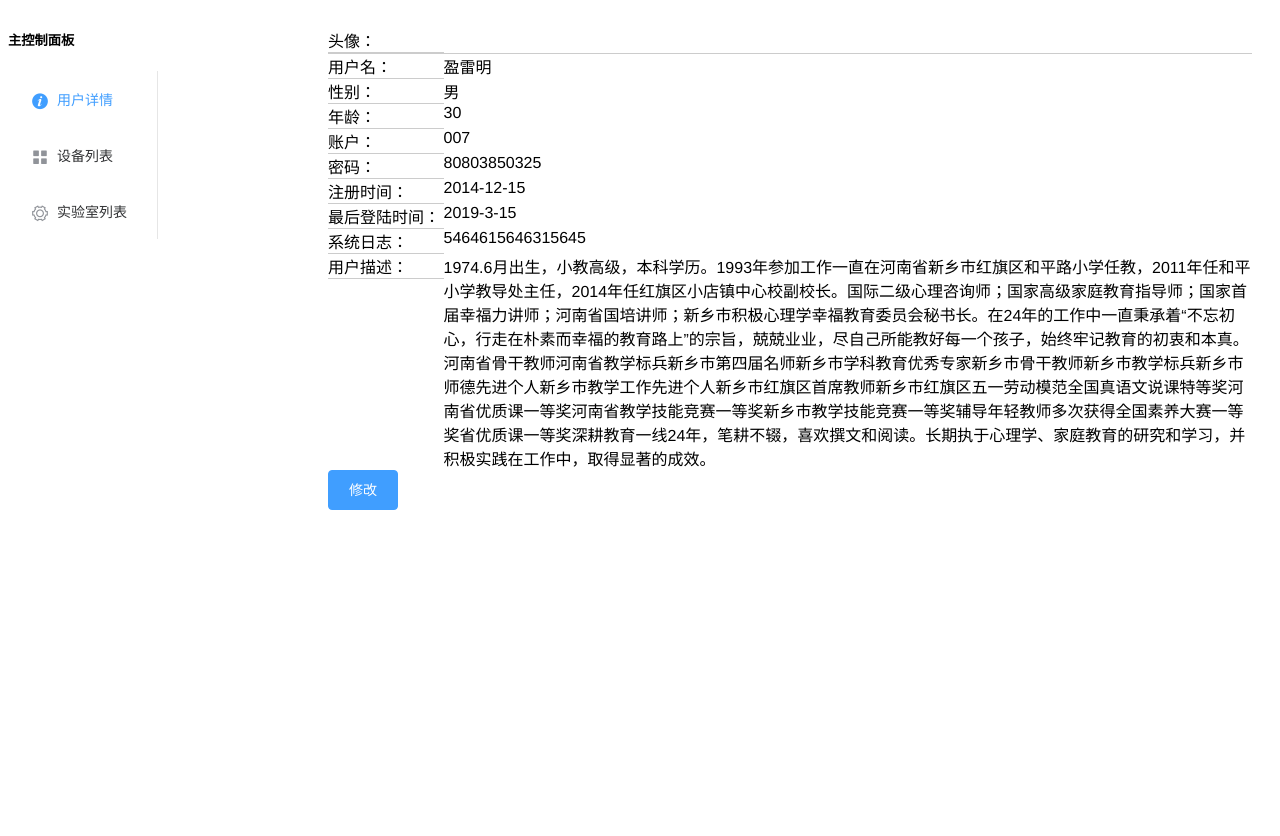
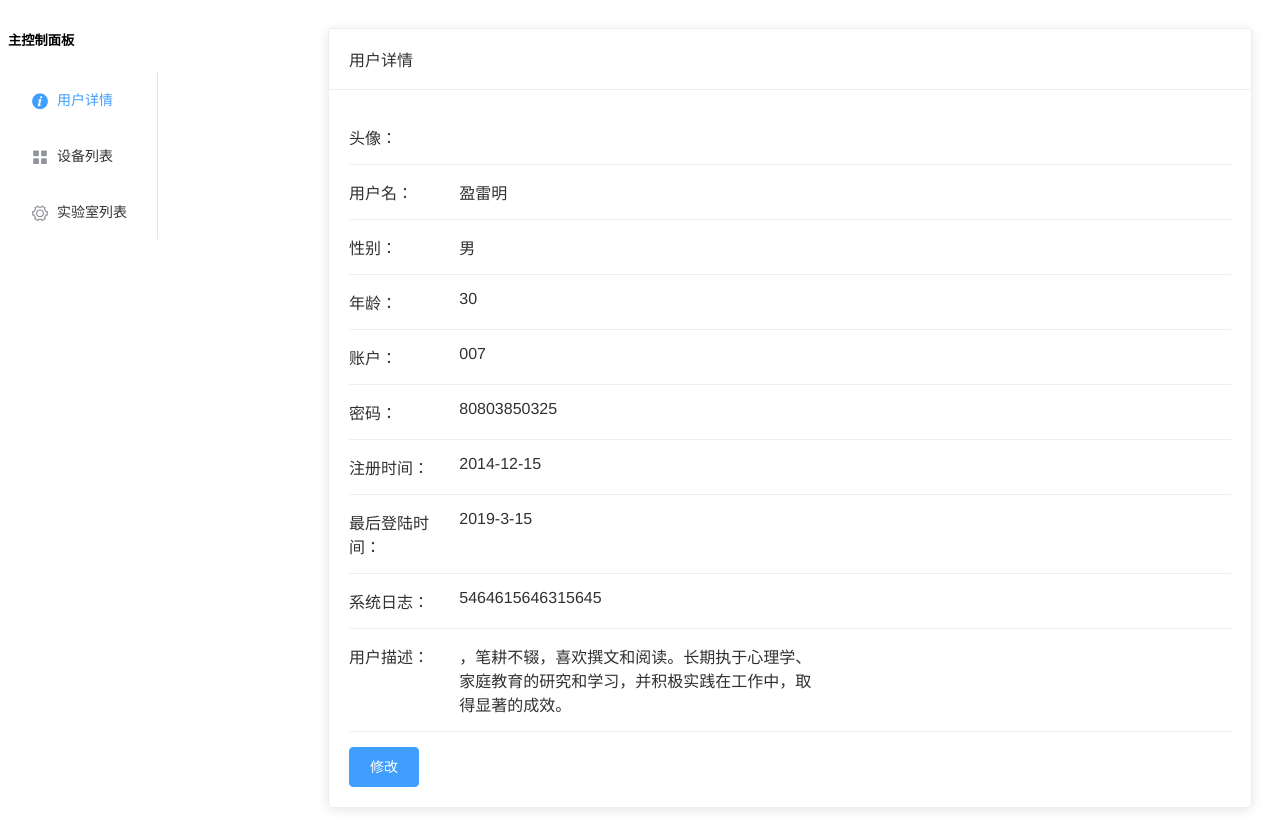
Before and after one commit to yingleiming/Laboratory-Control-System, a Vue app in the folder lcs/: page / in a window 1280 px wide. Both pictures are taken after a click on the button "登 录". Before the commit the page ends 800 px from the top, so only its background shows below. Built offline with nearby package versions, Linux system fonts and the light colour scheme.

Commit message:
用户详情组件开发

```diff
--- a/lcs/src/components/UserInfo.vue
+++ b/lcs/src/components/UserInfo.vue
@@ -1,64 +1,79 @@
 <template>
     <div id="userInfo">
-      <el-row>
+      <el-card class="box-card">
+        <div slot="header" class="clearfix">
+          <span>用户详情</span>
+        </div>
+        <el-row class="box">
           <el-col :span="3">头像：</el-col>
-        <el-col :span="21">
+          <el-col :span="10">
             <img src="" alt="">
           </el-col>
         </el-row>
-      <el-row>
+        <el-row class="box">
           <el-col :span="3">用户名：</el-col>
-        <el-col :span="21">盈雷明</el-col>
+          <el-col :span="10">盈雷明</el-col>
         </el-row>
-      <el-row>
+        <el-row class="box">
           <el-col :span="3">性别：</el-col>
-        <el-col :span="21">男</el-col>
+          <el-col :span="10">男</el-col>
         </el-row>
-      <el-row>
+        <el-row class="box">
           <el-col :span="3">年龄：</el-col>
-        <el-col :span="21">30</el-col>
+          <el-col :span="10">30</el-col>
         </el-row>
-      <el-row>
+        <el-row class="box">
           <el-col :span="3">账户：</el-col>
-        <el-col :span="21">007</el-col>
+          <el-col :span="10">007</el-col>
         </el-row>
-      <el-row>
+        <el-row class="box">
           <el-col :span="3">密码：</el-col>
-        <el-col :span="21">80803850325</el-col>
+          <el-col :span="10">80803850325</el-col>
         </el-row>
-      <el-row>
+        <el-row class="box">
           <el-col :span="3">注册时间：</el-col>
-        <el-col :span="21">2014-12-15</el-col>
+          <el-col :span="10">2014-12-15</el-col>
         </el-row>
-      <el-row>
+        <el-row class="box">
           <el-col :span="3">最后登陆时间：</el-col>
-        <el-col :span="21">2019-3-15</el-col>
+          <el-col :span="10">2019-3-15</el-col>
         </el-row>
-      <el-row>
+        <el-row class="box">
           <el-col :span="3">系统日志：</el-col>
-        <el-col :span="21">5464615646315645</el-col>
+          <el-col :span="10">5464615646315645</el-col>
         </el-row>
-      <el-row>
+        <el-row class="box">
           <el-col :span="3">用户描述：</el-col>
-        <el-col :span="21">1974.6月出生，小教高级，本科学历。1993年参加工作一直在河南省新乡市红旗区和平路小学任教，2011年任和平小学教导处主任，2014年任红旗区小店镇中心校副校长。国际二级心理咨询师；国家高级家庭教育指导师；国家首届幸福力讲师；河南省国培讲师；新乡市积极心理学幸福教育委员会秘书长。在24年的工作中一直秉承着“不忘初心，行走在朴素而幸福的教育路上”的宗旨，兢兢业业，尽自己所能教好每一个孩子，始终牢记教育的初衷和本真。河南省骨干教师河南省教学标兵新乡市第四届名师新乡市学科教育优秀专家新乡市骨干教师新乡市教学标兵新乡市师德先进个人新乡市教学工作先进个人新乡市红旗区首席教师新乡市红旗区五一劳动模范全国真语文说课特等奖河南省优质课一等奖河南省教学技能竞赛一等奖新乡市教学技能竞赛一等奖辅导年轻教师多次获得全国素养大赛一等奖省优质课一等奖深耕教育一线24年，笔耕不辍，喜欢撰文和阅读。长期执于心理学、家庭教育的研究和学习，并积极实践在工作中，取得显著的成效。</el-col>
+          <el-col :span="10">，笔耕不辍，喜欢撰文和阅读。长期执于心理学、家庭教育的研究和学习，并积极实践在工作中，取得显著的成效。</el-col>
         </el-row>
-      <el-button type="primary" @click="">修改</el-button>
+        <!--操作-->
+        <el-button id="handel" type="primary" @click="">修改</el-button>
+      </el-card>
     </div>
 
 </template>
 
 <script>
     export default {
-        name: "UserInfo"
+      name: "UserInfo",
+      data(){
+
+      },
+      methods:{
+        // handel(){
+        //
+        // }
+      }
     }
 </script>
 
 <style scoped lang="scss">
-    #userInfo{
-      div{
-      &:first-child{
-        border-bottom: 1px solid #ccc;
+    #userInfo .box{
+      padding: 15px 0;
+      border-bottom: 1px solid #EBEEF5;
     }
+    #handel{
+      margin-top: 15px;
     }
-    }
+
 </style>
```
Lines whose indentation alone changed are shown as unchanged.
